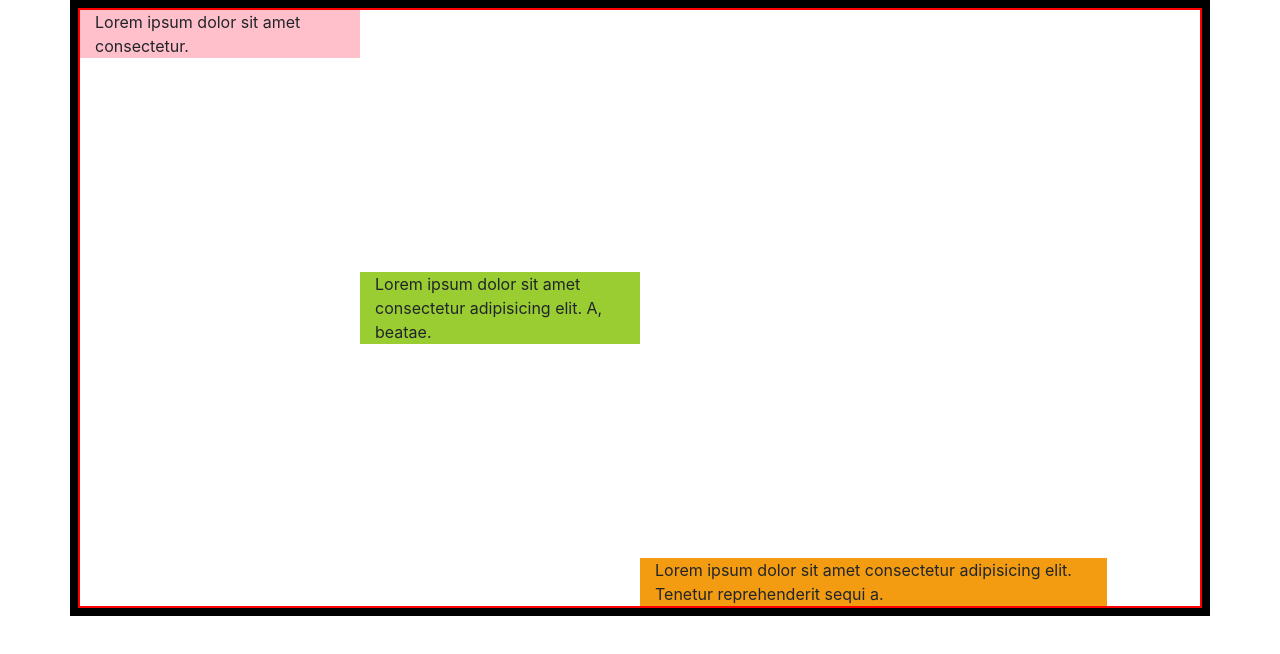
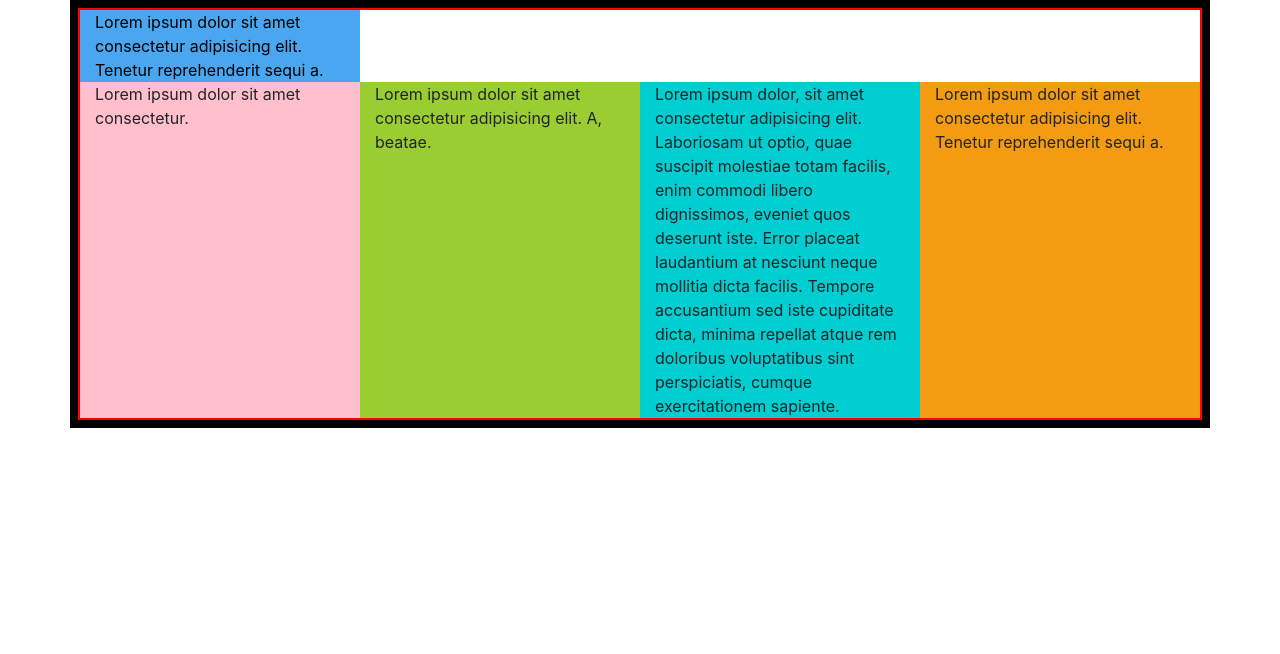
Before and after one commit to anubhab5/learn-bootstrap, a website: page index.html in a window 1280 px wide. Drawn offline with nearby package versions, Linux system fonts and the light colour scheme.

Commit message:
Flex Direction

```diff
--- a/index.html
+++ b/index.html
@@ -14,15 +14,28 @@
 
 
         <div class="container">
-            <div class="row h-400px align-items-start">
+            <div class="row flex-wrap-reverse">
                 <div class="col-md-3 pink">
                     Lorem ipsum dolor sit amet consectetur.
                 </div>
-                <div class="col-md-3 green align-self-center">
+                <div class="col-md-3 green">
                     Lorem ipsum dolor sit amet consectetur adipisicing elit. A,
                     beatae.
                 </div>
-                <div class="col-md-5 orange align-self-end">
+                <div class="col-md-3 cyan">
+                    Lorem ipsum dolor, sit amet consectetur adipisicing elit.
+                    Laboriosam ut optio, quae suscipit molestiae totam facilis,
+                    enim commodi libero dignissimos, eveniet quos deserunt iste.
+                    Error placeat laudantium at nesciunt neque mollitia dicta
+                    facilis. Tempore accusantium sed iste cupiditate dicta,
+                    minima repellat atque rem doloribus voluptatibus sint
+                    perspiciatis, cumque exercitationem sapiente.
+                </div>
+                <div class="col-md-3 orange">
+                    Lorem ipsum dolor sit amet consectetur adipisicing elit.
+                    Tenetur reprehenderit sequi a.
+                </div>
+                <div class="col-md-3 blue">
                     Lorem ipsum dolor sit amet consectetur adipisicing elit.
                     Tenetur reprehenderit sequi a.
                 </div>
```
